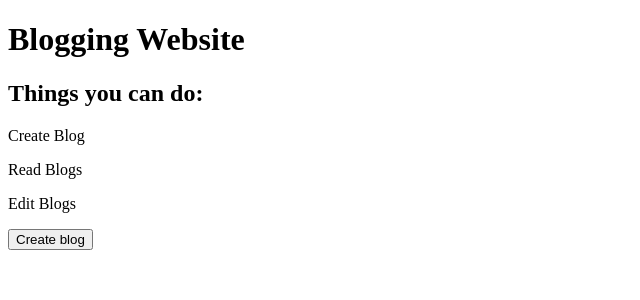
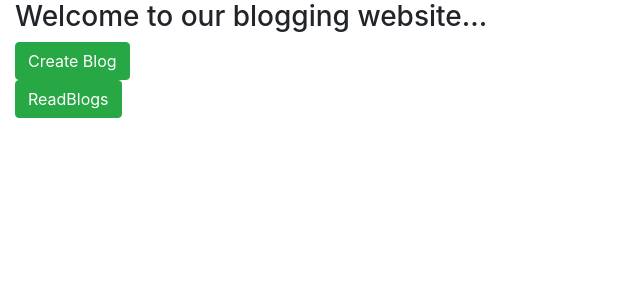
Before and after one commit to MoyankGiri/AlwaysObservableWebApp, a Flask app: page /home in a window 1280 px wide. Shown: the top 300 px of the page, without its empty margins (0-640 px from the left). Run offline with Flask 2, Linux system fonts and the light colour scheme; some libraries are stand-ins or nearby versions.

Commit message:
homepage improvement

```diff
--- a/app/templates/homepage.html
+++ b/app/templates/homepage.html
@@ -5,18 +5,75 @@
   <title>Welcome Page</title>
 </head>
 
-<body>
-  <h1>Blogging Website</h1>
-  <h2>Things you can do:</h2>
+<link rel="stylesheet" href="https://stackpath.bootstrapcdn.com/bootstrap/4.1.3/css/bootstrap.min.css">
+<link rel="stylesheet" href="https://maxcdn.bootstrapcdn.com/font-awesome/4.7.0/css/font-awesome.min.css">
 
-  <p>Create Blog</p>
-  <p>Read Blogs</p>
-  <p>Edit Blogs</p>
-  <button onclick="load_blog()">Create blog</button>
+  <div class="container-fluid">
+    <div class="row">
+      <div class="col-md-12">
+        <h3>
+          Welcome to our blogging website...
+        </h3>
+        <editor>
+          <style>@media print {
+      .ms-editor-squiggler {
+          display:none !important;
+      }
+    }
+    .ms-editor-squiggler {
+      all: initial;
+      display: block !important;
+      height: 0px !important;
+      width: 0px !important;
+    }
+          </style>
+          <div class="ms-editor-squiggler">
+            </div>
+        </editor>
+        <button type="button" class="btn btn-success" onclick="load_blog()">
+            Create Blog
+          </button>
+        <editor>
+            <style>@media print {
+      .ms-editor-squiggler {
+          display:none !important;
+      }
+    }
+    .ms-editor-squiggler {
+      all: initial;
+      display: block !important;
+      height: 0px !important;
+      width: 0px !important;
+    }
+            </style>
+            <div class="ms-editor-squiggler">
+              </div>
+          </editor>
+        <button type="button" class="btn btn-success">
+              ReadBlogs
+            </button>
+        <editor>
+              <style>@media print {
+      .ms-editor-squiggler {
+          display:none !important;
+      }
+    }
+    .ms-editor-squiggler {
+      all: initial;
+      display: block !important;
+      height: 0px !important;
+      width: 0px !important;
+    }
+              </style>
+              <div class="ms-editor-squiggler">
+                </div>
+            </editor>
+      </div>
+    </div>
+  </div>
   <script>
     function load_blog(){
       window.location="{{url_for('createBlog')}}";
     }
   </script>
-</body>
 </html>
```
